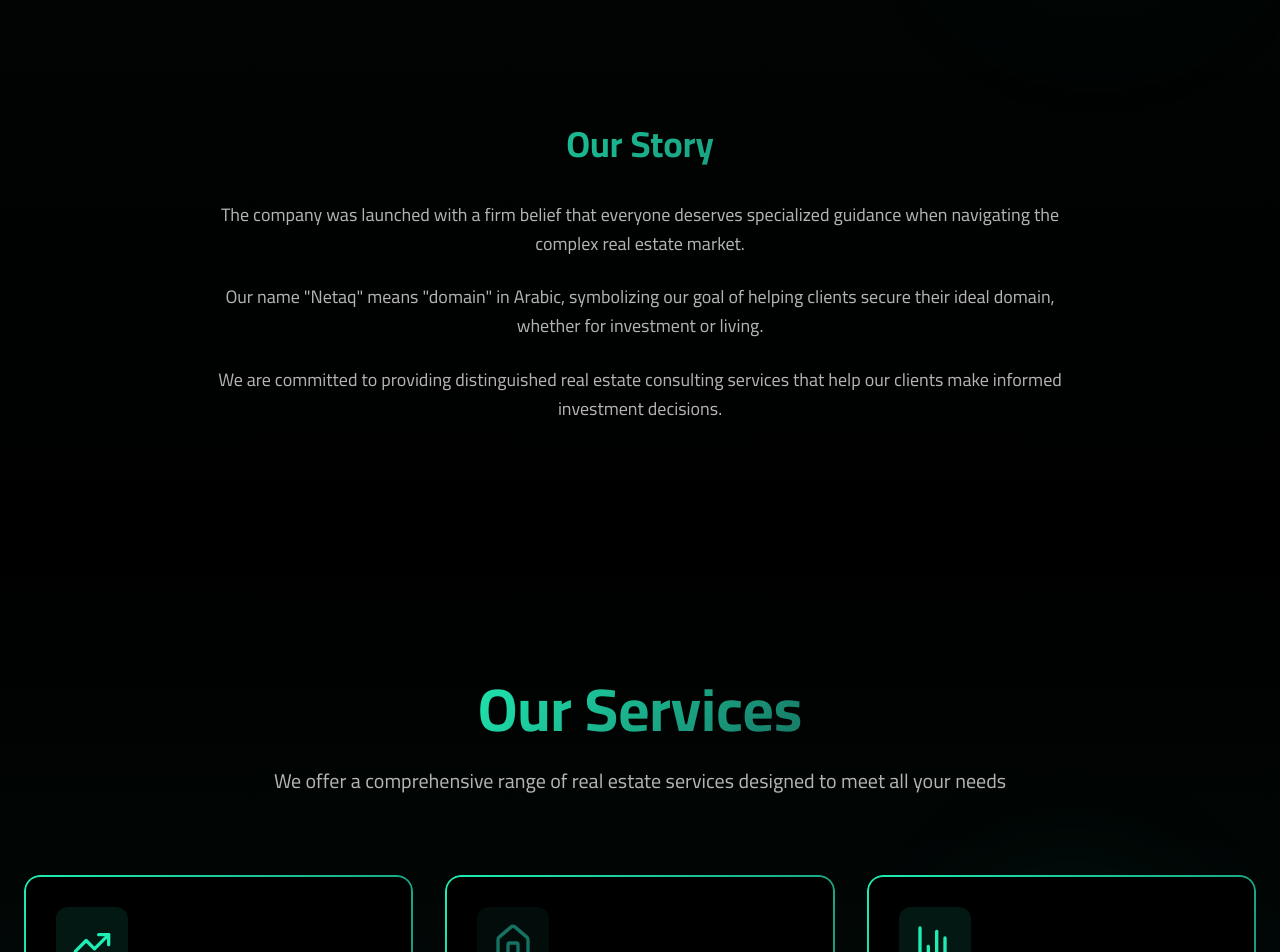
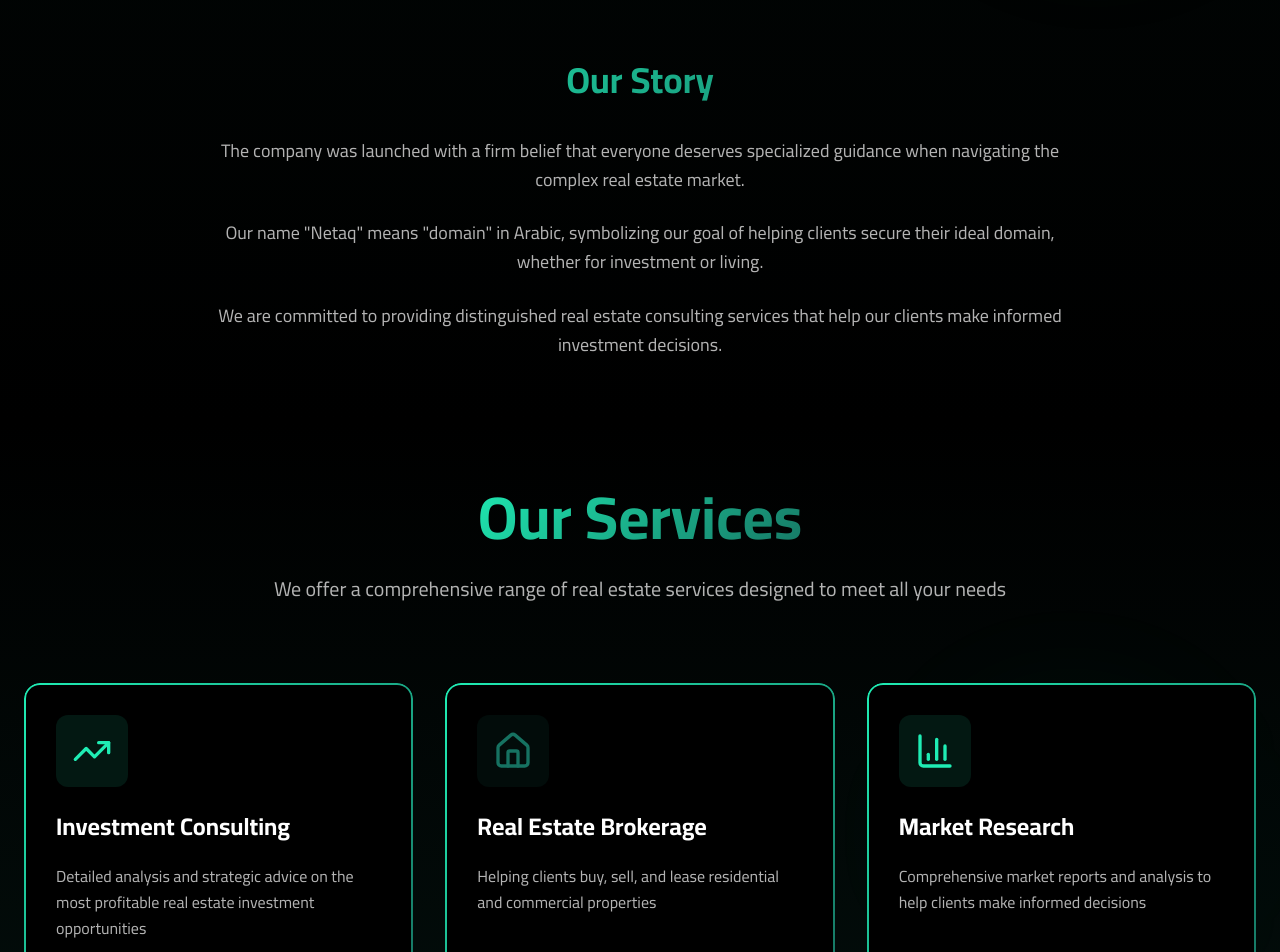
Before and after one commit to boodymasoud7/netaq-website, a Next.js app: page / in a window 1280 px wide. Shown: the part 1848-2800 px from the top of the page. Built offline with nearby package versions, Linux system fonts and the light colour scheme.

Commit message:
Reduce section spacing from py-32 to py-16 for better content flow

```diff
--- a/components/About.tsx
+++ b/components/About.tsx
@@ -35,7 +35,7 @@
     <section
       id="about"
       ref={sectionRef}
-      className="relative py-32 overflow-hidden"
+      className="relative py-16 overflow-hidden"
     >
       {/* Background Elements */}
       <div className="absolute inset-0 bg-gradient-to-b from-black via-netaq-green/5 to-black" />
--- a/components/Advantages.tsx
+++ b/components/Advantages.tsx
@@ -34,7 +34,7 @@
   ];
 
   return (
-    <section ref={sectionRef} className="relative py-32 overflow-hidden">
+    <section ref={sectionRef} className="relative py-16 overflow-hidden">
       {/* Background */}
       <div className="absolute inset-0 bg-gradient-to-b from-black via-netaq-green/5 to-black" />
 
--- a/components/Contact.tsx
+++ b/components/Contact.tsx
@@ -64,7 +64,7 @@
     <section
       id="contact"
       ref={sectionRef}
-      className="relative py-32 overflow-hidden"
+      className="relative py-16 overflow-hidden"
     >
       {/* Background */}
       <div className="absolute inset-0 bg-gradient-to-b from-black via-netaq-green/10 to-black" />
--- a/components/Partners.tsx
+++ b/components/Partners.tsx
@@ -45,7 +45,7 @@
     <section
       id="partners"
       ref={sectionRef}
-      className="relative py-24 overflow-hidden bg-gradient-to-b from-black via-netaq-green/5 to-black"
+      className="relative py-16 overflow-hidden bg-gradient-to-b from-black via-netaq-green/5 to-black"
     >
       <style dangerouslySetInnerHTML={{__html: `
         @keyframes scrollLeft {
--- a/components/Services.tsx
+++ b/components/Services.tsx
@@ -53,7 +53,7 @@
     <section
       id="services"
       ref={sectionRef}
-      className="relative py-32 overflow-hidden"
+      className="relative py-16 overflow-hidden"
     >
       {/* Background */}
       <div className="absolute inset-0 bg-gradient-to-b from-black via-netaq-green/10 to-black" />
--- a/components/Values.tsx
+++ b/components/Values.tsx
@@ -37,7 +37,7 @@
     <section
       id="values"
       ref={sectionRef}
-      className="relative py-32 overflow-hidden"
+      className="relative py-16 overflow-hidden"
     >
       {/* Background Pattern */}
       <div className="absolute inset-0 bg-black" />
```
